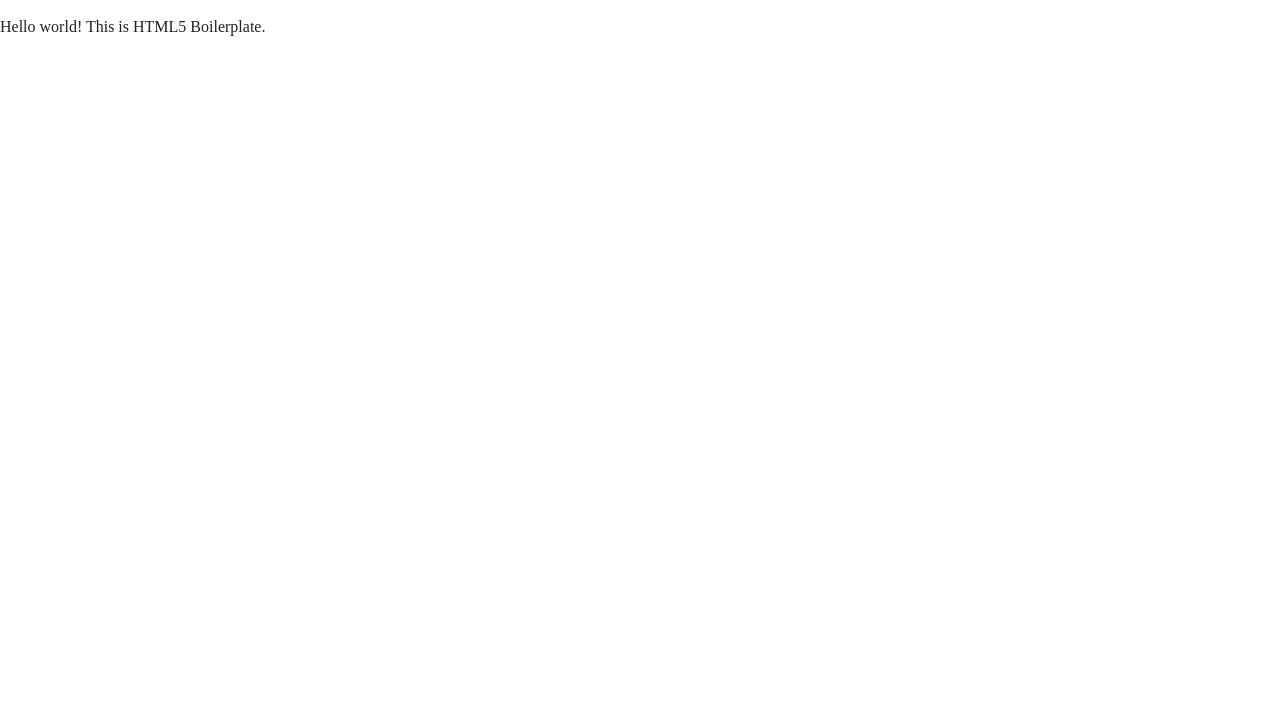
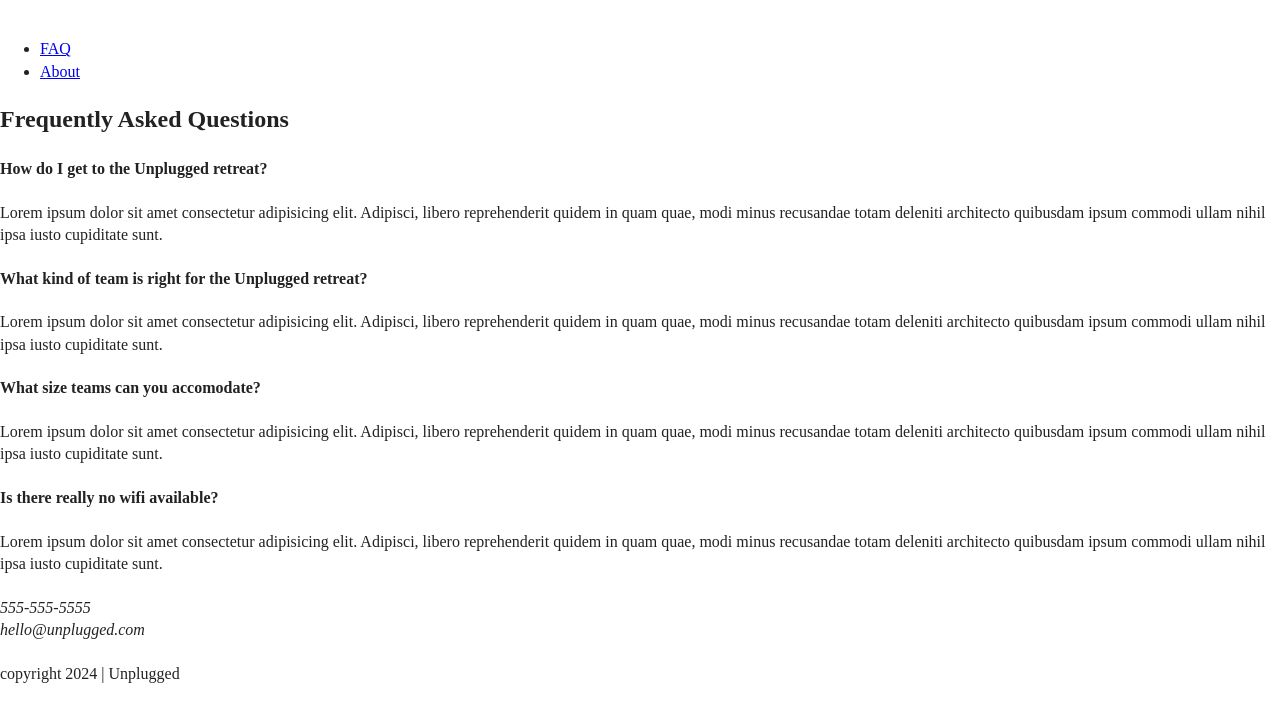
Before and after one commit to crystal-nicole/unplugged, a website: page faq/index.html in a window 1280 px wide. Drawn offline with Linux system fonts and the light colour scheme.

Commit message:
Added html for faq page

```diff
--- a/faq/index.html
+++ b/faq/index.html
@@ -23,9 +23,70 @@
 </head>
 
 <body>
+  <header>
+    <div class="content-wrapper">
+      <a href="#"><img src="" alt="" target="_blank"></a>
+      <div class="header-divider">
+      </div>
+      <nav>
+        <ul>
+          <li><a href="index.html">FAQ</a></li>
+          <li><a href="../about/index.html">About</a></li>
+        </ul>
+      </nav>
+    </div>
+  </header>
+  <main class="faq">
+    <div class="content-wrapper">
+      <h2>Frequently Asked Questions</h2>
+      <div class="faq-content">
+        <h4>How do I get to the Unplugged retreat?</h4>
+        <p>Lorem ipsum dolor sit amet consectetur adipisicing elit. Adipisci, libero reprehenderit quidem in quam quae, modi minus recusandae totam deleniti architecto quibusdam ipsum commodi ullam nihil ipsa iusto cupiditate sunt.</p>
+        </div>
+        <div class="faq-content">
+        <h4>What kind of team is right for the Unplugged retreat?</h4>
+        <p>Lorem ipsum dolor sit amet consectetur adipisicing elit. Adipisci, libero reprehenderit quidem in quam quae, modi minus recusandae totam deleniti architecto quibusdam ipsum commodi ullam nihil ipsa iusto cupiditate sunt.</p>
+        </div>
+        <div class="faq-content">
+        <h4>What size teams can you accomodate?</h4>
+        <p>Lorem ipsum dolor sit amet consectetur adipisicing elit. Adipisci, libero reprehenderit quidem in quam quae, modi minus recusandae totam deleniti architecto quibusdam ipsum commodi ullam nihil ipsa iusto cupiditate sunt.</p>
+        </div>
+        <div class="faq-content">
+        <h4>Is there really no wifi available?</h4>
+        <p>Lorem ipsum dolor sit amet consectetur adipisicing elit. Adipisci, libero reprehenderit quidem in quam quae, modi minus recusandae totam deleniti architecto quibusdam ipsum commodi ullam nihil ipsa iusto cupiditate sunt.</p>
+      </div>
+    </div>
+  </main>
+
+  <footer>
+    <div class="content-wrapper">
+      <div class="footer-content">
+        <div class="contact">
+          <h4></h4>
+          <address>
+            <p>555-555-5555<br>
+            hello@unplugged.com</p>
+          </address>
+        </div>
+        <div class="social">
+          <h4></h4>
+          <div class="social-icons">
+            <p>
+            <a href="#"></a>
+            <a href="#"></a>
+            <a href="#"></a>
+            </p>
+          </div>
+        </div>
+      </div>
+      <div class="copyright">
+        <p>copyright 2024 | Unplugged</p>
+      </div>
+    </div>
+  </footer>
 
   <!-- Add your site or application content here -->
-  <p>Hello world! This is HTML5 Boilerplate.</p>
+
   <script src="../js/vendor/modernizr-3.11.2.min.js"></script>
   <script src="../js/plugins.js"></script>
   <script src="../js/main.js"></script>
```
